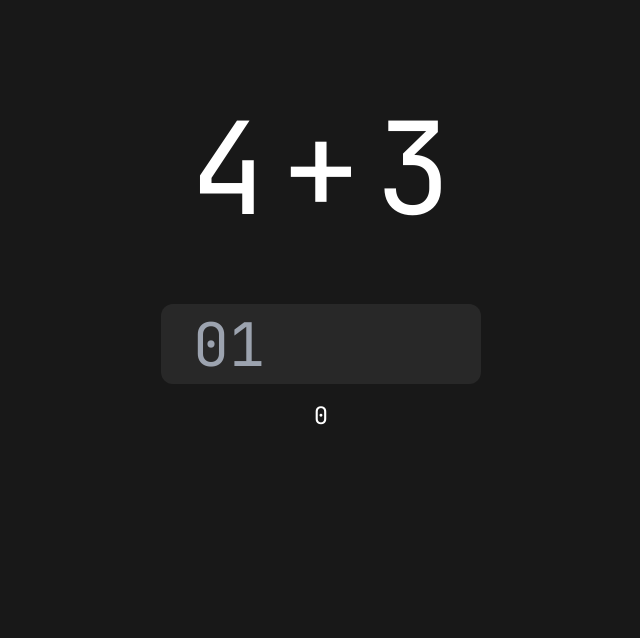
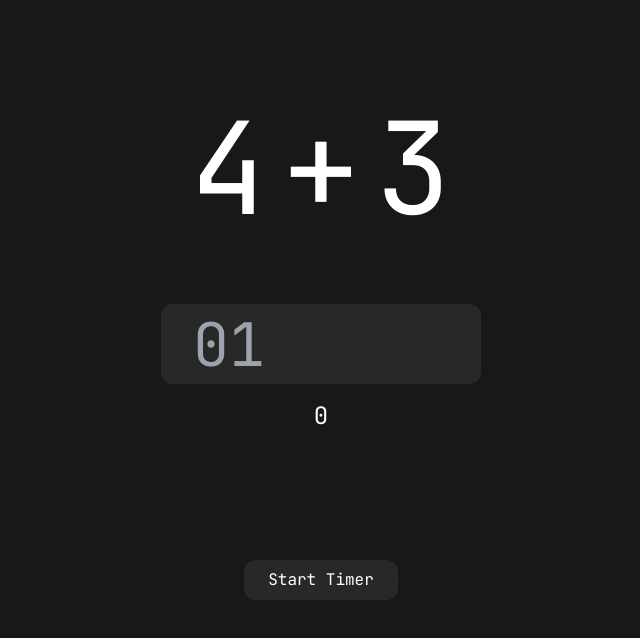
Before and after one commit to riskysh/Math-Fun, a SvelteKit app: page / in a window 1280 px wide. Shown: the top 638 px of the page, without its empty margins (319-959 px from the left). Built offline with nearby package versions, Linux system fonts and the light colour scheme.

Commit message:
Added timer

```diff
--- a/src/routes/+page.svelte
+++ b/src/routes/+page.svelte
@@ -72,6 +72,26 @@
         return () => clearInterval(intervalId)
     }
 
+    function stopTimer() {
+        seconds = 0
+    }
+
+    let buttonState = "Start";
+
+    function togggleButton () {
+        buttonState = buttonState === 'Start' ? 'Stop' : 'Start'
+    }
+
+    function startAndToggle() {
+        startTimer()
+        togggleButton()
+    }
+
+    function stopAndToggle() {
+        stopTimer()
+        togggleButton()
+    }
+
 </script>
 
 <svelte:head>
@@ -86,7 +106,7 @@
             <h1 class="mt-12 text-white text-9xl">{operator}</h1>
             <h1 class="mt-12 text-white text-9xl">{secondNum}</h1>
         </div>
-        <div class="flex justify-center gap-2 mx-auto">
+        <div class="flex w-full justify-center gap-1 mx-auto">
             <form on:submit|preventDefault={startTimer}>
                 <input
                     class="w-80 h-20 bg-[#ffffff12] rounded-xl px-8 text-6xl text-white"
@@ -105,5 +125,12 @@
         <h1 class="mt-4 text-2xl text-center text-white">
             {seconds}
         </h1>
+        <div class="flex justify-center mx-auto mt-32">
+            {#if buttonState === 'Start'}
+            <button on:click={startAndToggle} class="px-6 py-2 bg-[#ffffff12] text-white rounded-xl">Start Timer</button>
+            {:else}
+            <button on:click={stopAndToggle} class="px-6 py-2 bg-[#ffffff12] text-white rounded-xl">Stop Timer</button>
+            {/if}
+        </div>
     </main>
 {/if}
```
